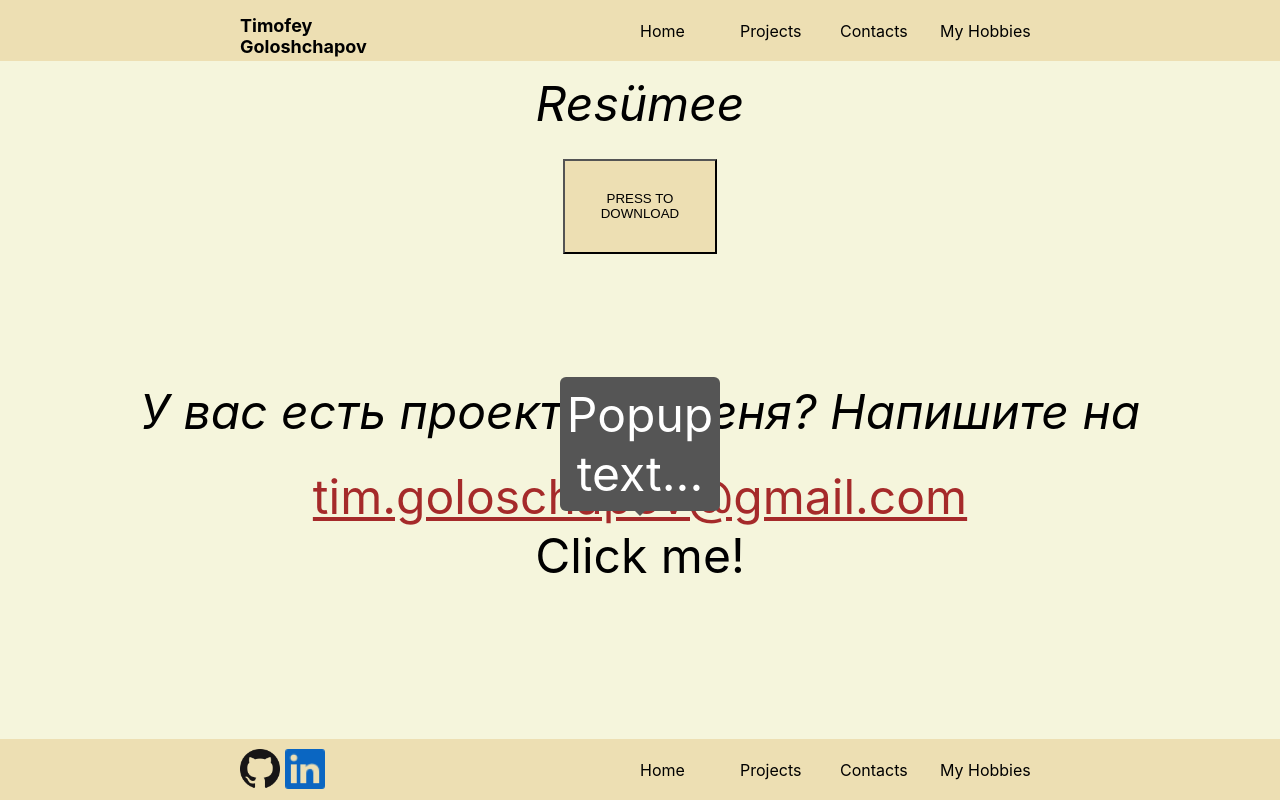
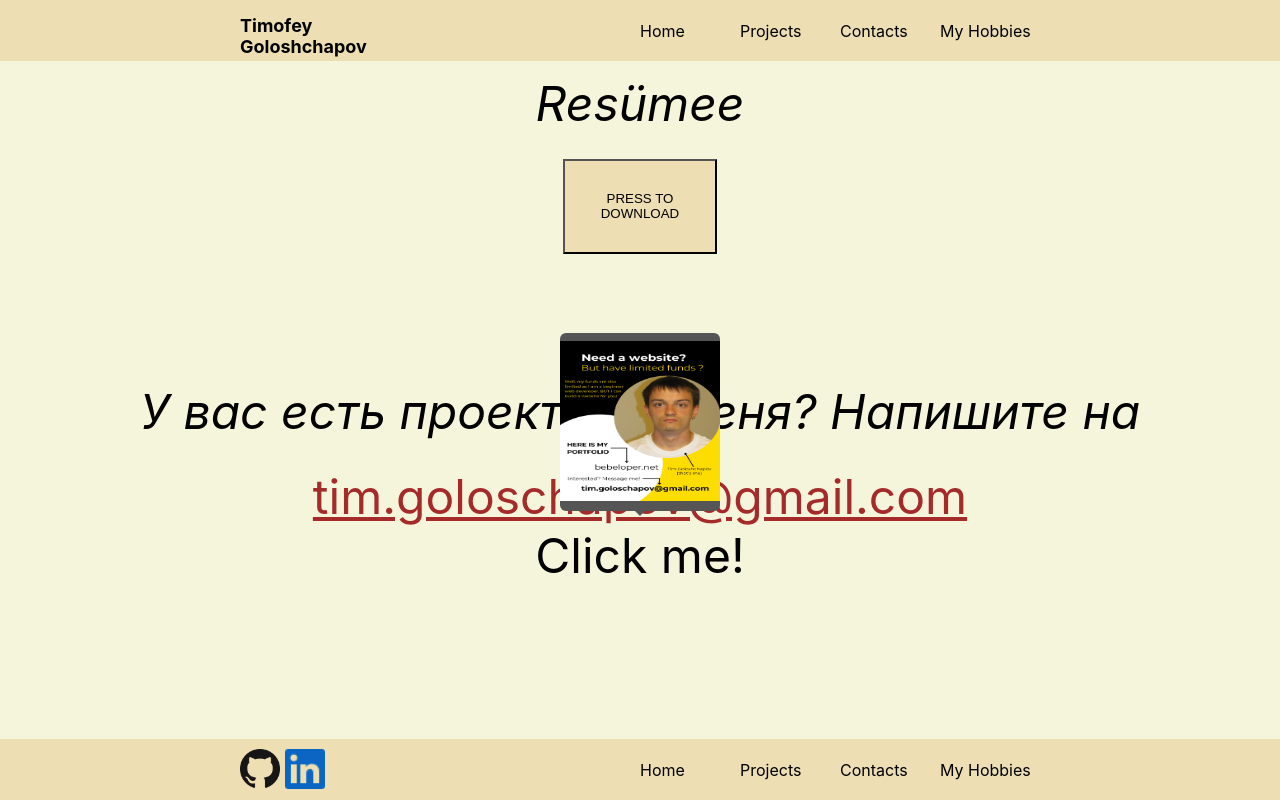
Before and after one commit to Timbobeek/portfolio, a React (Create React App) app: page /contacts in a window 1280 px wide. Both pictures are taken after a click on the element "Click me!". Built offline with nearby package versions, Linux system fonts and the light colour scheme.

Commit message:
image added to popup

```diff
--- a/src/components/resume.js
+++ b/src/components/resume.js
@@ -1,12 +1,12 @@
 import React from "react";
 import "./resume.css";
 import setAnimationInterval from "./headAnimation";
+import flyer from "../images/flyer.png"
 import { Link } from "react-router-dom";
 
 function popupTrigger() {
   var popup = document.getElementById("myPopup");
   popup.classList.toggle("show");
-  console.log('ddddddddddddddddddd')
 }
 
 const Resume = () => {
@@ -51,7 +51,7 @@ const Resume = () => {
       <a className="email" href="mailto:tim.goloschapov@gmail.com">tim.goloschapov@gmail.com</a>
 
       <div class="popup" onClick={popupTrigger}>Click me!
-        <span class="popuptext" id="myPopup">Popup text...</span>
+        <span class="popuptext" id="myPopup"><img className="flyer" src={flyer} alt="flyer"/></span>
       </div>
     </div>
   );
```
Also changed, not shown: src/images/flyer.png (added).
